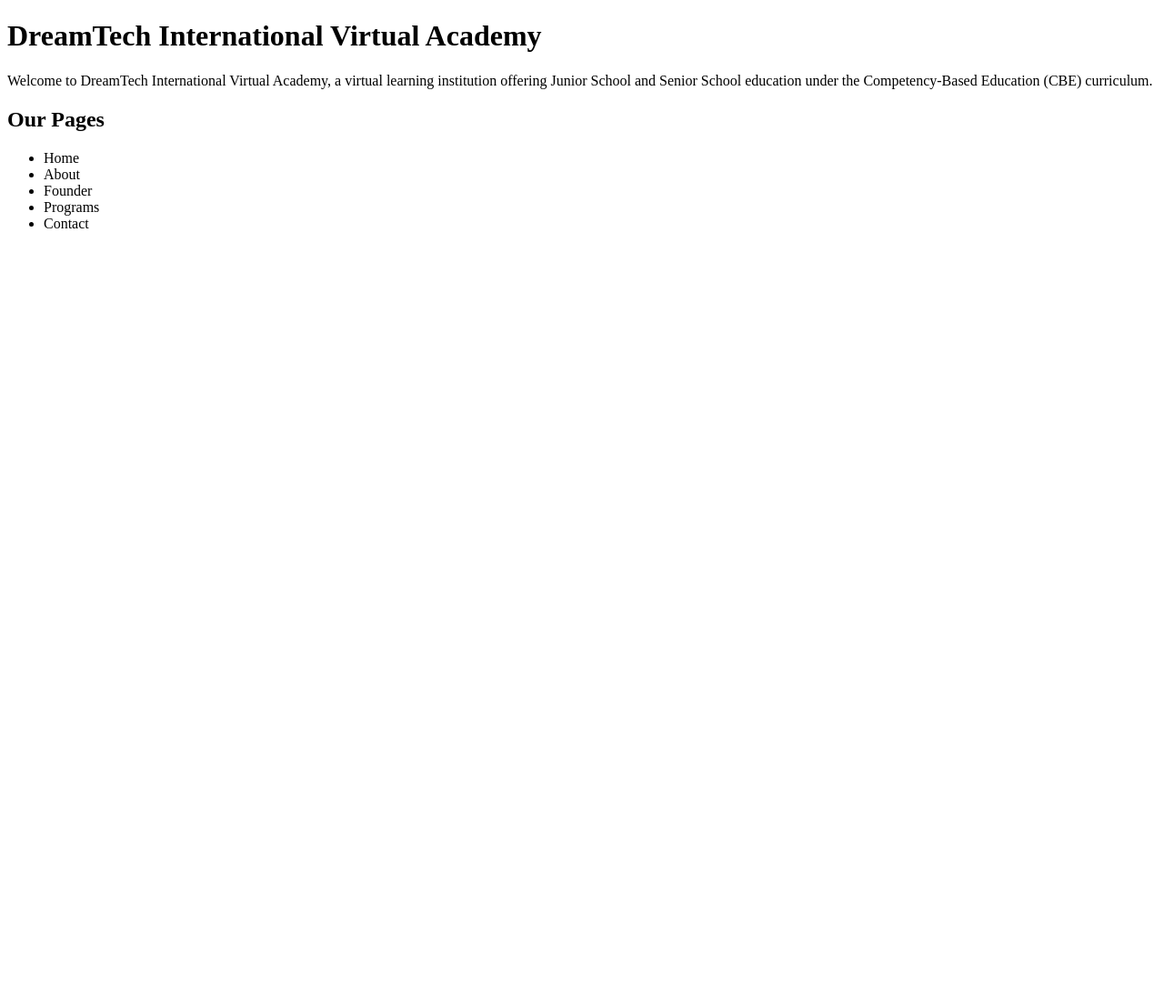
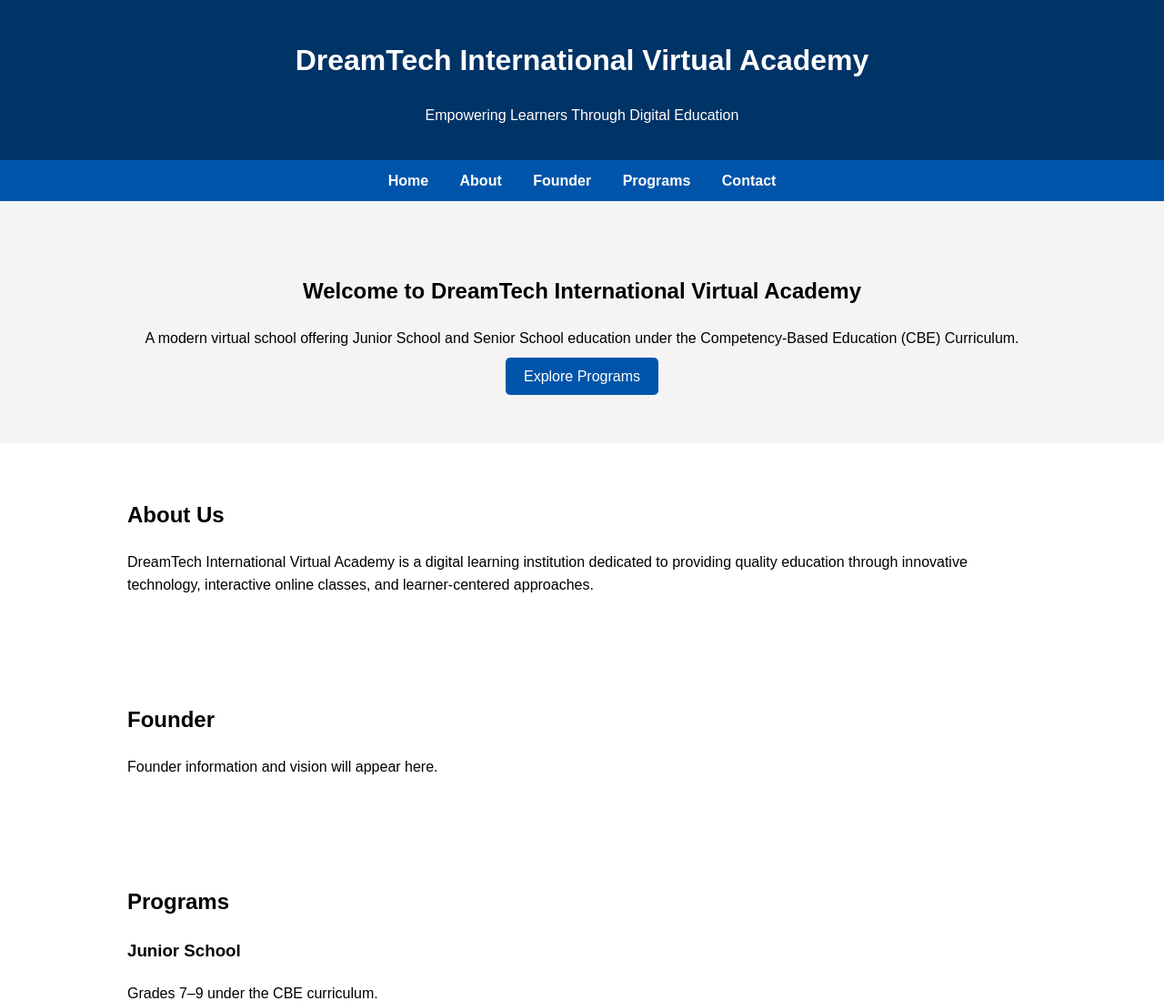
Before and after one commit to odudeo/dreamtech-virtual-academy, a plain HTML site: page index.html in a window 1280 px wide. Shown: the top 1100 px of the page at 91% size. Before the commit the page ends 800 px from the top, so only its background shows below. Drawn offline with Linux system fonts and the light colour scheme.

Commit message:
Enhance index.html with styling and content updates
Added meta tags for character set and viewport. Enhanced styling for header, navigation, sections, and footer. Updated content structure with new sections and improved accessibility.

```diff
--- a/index.html
+++ b/index.html
@@ -1,12 +1,122 @@
-<!DOCTYPE html><html>
+<!DOCTYPE html>
+<html lang="en">
 <head>
-<title>DreamTech International Virtual Academy</title>
+    <meta charset="UTF-8">
+    <meta name="viewport" content="width=device-width, initial-scale=1.0">
+    <title>DreamTech International Virtual Academy</title>
+
+    <style>
+        body{
+            margin:0;
+            font-family:Arial, sans-serif;
+            line-height:1.6;
+        }
+
+        header{
+            background:#003366;
+            color:white;
+            padding:20px;
+            text-align:center;
+        }
+
+        nav{
+            background:#0055aa;
+            padding:10px;
+            text-align:center;
+        }
+
+        nav a{
+            color:white;
+            text-decoration:none;
+            margin:15px;
+            font-weight:bold;
+        }
+
+        .hero{
+            padding:60px 20px;
+            text-align:center;
+            background:#f4f4f4;
+        }
+
+        .section{
+            padding:40px 20px;
+            max-width:1000px;
+            margin:auto;
+        }
+
+        footer{
+            background:#003366;
+            color:white;
+            text-align:center;
+            padding:20px;
+        }
+
+        .button{
+            background:#0055aa;
+            color:white;
+            padding:12px 20px;
+            text-decoration:none;
+            border-radius:5px;
+        }
+    </style>
 </head>
-<body><h1>DreamTech International Virtual Academy</h1><p>Welcome to DreamTech International Virtual Academy, a virtual learning institution offering Junior School and Senior School education under the Competency-Based Education (CBE) curriculum.</p><h2>Our Pages</h2><ul>
-<li>Home</li>
-<li>About</li>
-<li>Founder</li>
-<li>Programs</li>
-<li>Contact</li>
-</ul></body>
+
+<body>
+
+<header>
+    <h1>DreamTech International Virtual Academy</h1>
+    <p>Empowering Learners Through Digital Education</p>
+</header>
+
+<nav>
+    <a href="#home">Home</a>
+    <a href="#about">About</a>
+    <a href="#founder">Founder</a>
+    <a href="#programs">Programs</a>
+    <a href="#contact">Contact</a>
+</nav>
+
+<section class="hero" id="home">
+    <h2>Welcome to DreamTech International Virtual Academy</h2>
+    <p>A modern virtual school offering Junior School and Senior School education under the Competency-Based Education (CBE) Curriculum.</p>
+    <a class="button" href="#programs">Explore Programs</a>
+</section>
+
+<section class="section" id="about">
+    <h2>About Us</h2>
+    <p>
+        DreamTech International Virtual Academy is a digital learning institution
+        dedicated to providing quality education through innovative technology,
+        interactive online classes, and learner-centered approaches.
+    </p>
+</section>
+
+<section class="section" id="founder">
+    <h2>Founder</h2>
+    <p>
+        Founder information and vision will appear here.
+    </p>
+</section>
+
+<section class="section" id="programs">
+    <h2>Programs</h2>
+
+    <h3>Junior School</h3>
+    <p>Grades 7–9 under the CBE curriculum.</p>
+
+    <h3>Senior School</h3>
+    <p>Grades 10–12 with pathway-based learning.</p>
+</section>
+
+<section class="section" id="contact">
+    <h2>Contact Us</h2>
+    <p>Email: info@dreamtechinternationalvirtualacademy.co.ke</p>
+    <p>Website: www.dreamtechinternationalvirtualacademy.co.ke</p>
+</section>
+
+<footer>
+    <p>© 2026 DreamTech International Virtual Academy. All Rights Reserved.</p>
+</footer>
+
+</body>
 </html>
```
